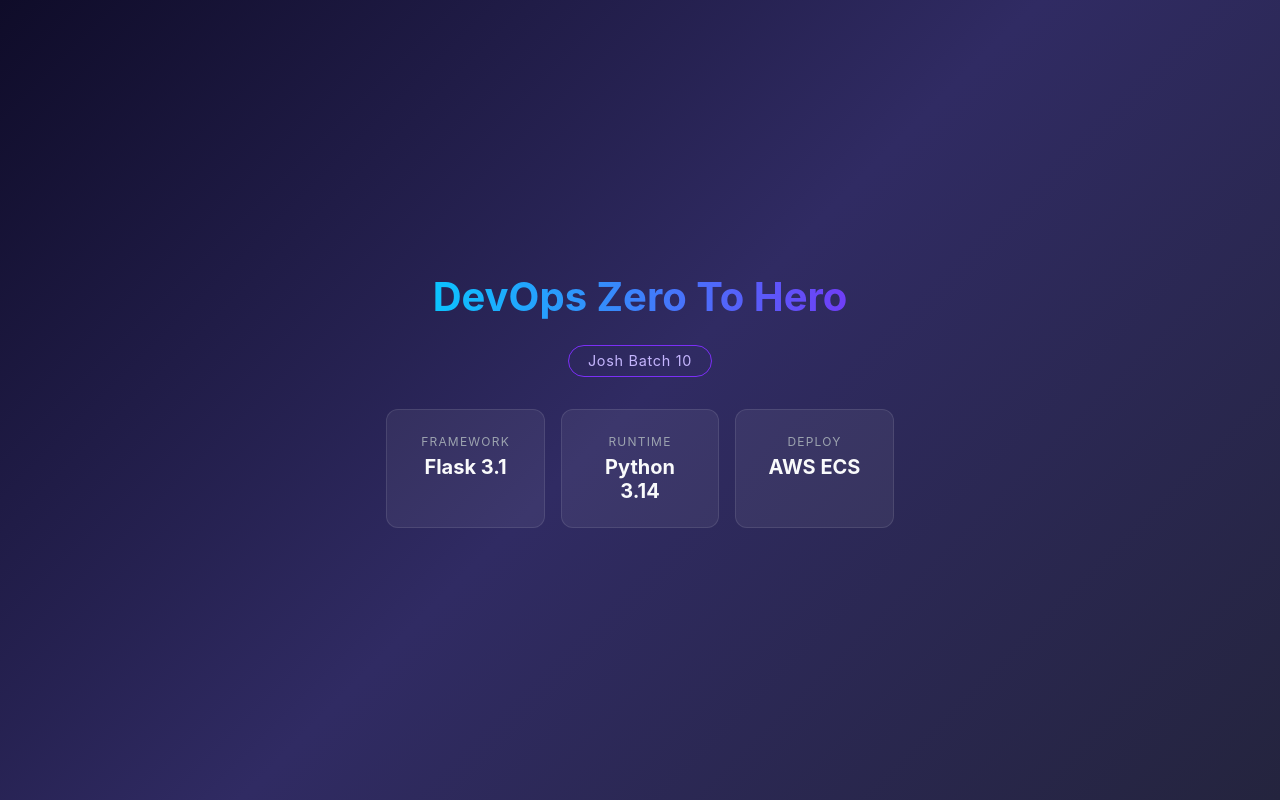
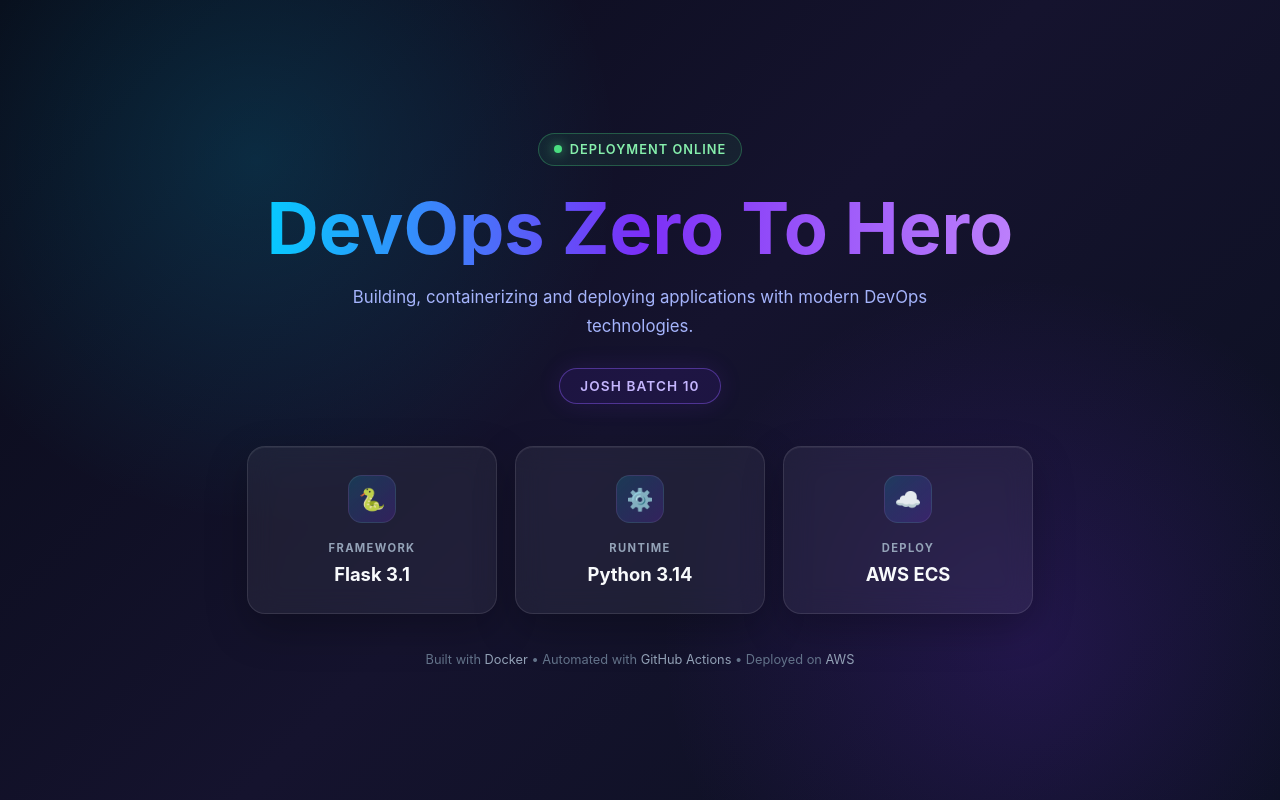
Before and after one commit to Aniruddhakharve/devops-git-practice, a Flask app: page / in a window 1280 px wide. Run offline with Flask 3, Linux system fonts and the light colour scheme.

Commit message:
add new index.html

```diff
--- a/templates/index.html
+++ b/templates/index.html
@@ -4,85 +4,280 @@
     <meta charset="UTF-8">
     <meta name="viewport" content="width=device-width, initial-scale=1.0">
     <title>DevOps Zero To Hero</title>
+
     <style>
-        * { margin: 0; padding: 0; box-sizing: border-box; }
+        * {
+            margin: 0;
+            padding: 0;
+            box-sizing: border-box;
+        }
+
         body {
             min-height: 100vh;
             display: flex;
             align-items: center;
             justify-content: center;
-            background: linear-gradient(135deg, #0f0c29, #302b63, #24243e);
-            font-family: -apple-system, BlinkMacSystemFont, "Segoe UI", Roboto, Helvetica, Arial, sans-serif;
-            color: #e0e0e0;
+            padding: 24px;
+
+            font-family: -apple-system, BlinkMacSystemFont, "Segoe UI",
+                         Roboto, Helvetica, Arial, sans-serif;
+
+            color: #f8fafc;
+
+            background:
+                radial-gradient(circle at 20% 20%, rgba(0, 210, 255, 0.15), transparent 30%),
+                radial-gradient(circle at 80% 80%, rgba(123, 47, 247, 0.18), transparent 30%),
+                linear-gradient(135deg, #080b18, #15132e, #0b1020);
+
+            overflow: hidden;
         }
+
         .container {
+            width: 100%;
+            max-width: 850px;
             text-align: center;
-            padding: 2rem;
-            max-width: 640px;
+            padding: 48px 32px;
         }
+
+        .status {
+            display: inline-flex;
+            align-items: center;
+            gap: 8px;
+
+            padding: 8px 15px;
+            margin-bottom: 24px;
+
+            border: 1px solid rgba(74, 222, 128, 0.3);
+            border-radius: 999px;
+
+            background: rgba(74, 222, 128, 0.08);
+            color: #86efac;
+
+            font-size: 0.8rem;
+            font-weight: 600;
+            letter-spacing: 0.08em;
+            text-transform: uppercase;
+        }
+
+        .status-dot {
+            width: 8px;
+            height: 8px;
+            border-radius: 50%;
+            background: #4ade80;
+            box-shadow: 0 0 12px rgba(74, 222, 128, 0.8);
+        }
+
         h1 {
-            font-size: 2.5rem;
-            margin-bottom: 0.5rem;
-            background: linear-gradient(90deg, #00d2ff, #7b2ff7);
+            font-size: clamp(2.6rem, 7vw, 4.5rem);
+            line-height: 1.05;
+            margin-bottom: 18px;
+
+            background: linear-gradient(
+                90deg,
+                #00d2ff,
+                #7b2ff7,
+                #c084fc
+            );
+
             -webkit-background-clip: text;
             -webkit-text-fill-color: transparent;
+            background-clip: text;
         }
+
+        .subtitle {
+            max-width: 600px;
+            margin: 0 auto 28px;
+
+            color: #a5b4fc;
+            font-size: 1.05rem;
+            line-height: 1.7;
+        }
+
         .badge {
             display: inline-block;
-            margin: 1rem 0 2rem;
-            padding: 0.4rem 1.2rem;
-            border: 1px solid #7b2ff7;
+
+            margin-bottom: 42px;
+            padding: 9px 20px;
+
+            border: 1px solid rgba(139, 92, 246, 0.45);
             border-radius: 999px;
-            font-size: 0.9rem;
+
+            background: rgba(123, 47, 247, 0.1);
             color: #c4b5fd;
-            letter-spacing: 0.05em;
+
+            font-size: 0.85rem;
+            font-weight: 600;
+            letter-spacing: 0.08em;
+            text-transform: uppercase;
+
+            box-shadow: 0 0 25px rgba(123, 47, 247, 0.12);
         }
+
         .cards {
+            display: grid;
+            grid-template-columns: repeat(3, 1fr);
+            gap: 18px;
+        }
+
+        .card {
+            position: relative;
+
+            padding: 28px 22px;
+
+            border: 1px solid rgba(255, 255, 255, 0.1);
+            border-radius: 18px;
+
+            background: rgba(255, 255, 255, 0.055);
+            backdrop-filter: blur(14px);
+            -webkit-backdrop-filter: blur(14px);
+
+            box-shadow:
+                0 15px 40px rgba(0, 0, 0, 0.25),
+                inset 0 1px 0 rgba(255, 255, 255, 0.06);
+
+            transition:
+                transform 0.25s ease,
+                border-color 0.25s ease,
+                background 0.25s ease;
+        }
+
+        .card:hover {
+            transform: translateY(-7px);
+
+            border-color: rgba(139, 92, 246, 0.5);
+            background: rgba(255, 255, 255, 0.085);
+
+            box-shadow:
+                0 20px 45px rgba(0, 0, 0, 0.35),
+                0 0 25px rgba(123, 47, 247, 0.1);
+        }
+
+        .icon {
+            width: 48px;
+            height: 48px;
+
             display: flex;
-            gap: 1rem;
+            align-items: center;
             justify-content: center;
-            flex-wrap: wrap;
+
+            margin: 0 auto 18px;
+
+            border-radius: 14px;
+
+            background: linear-gradient(
+                135deg,
+                rgba(0, 210, 255, 0.15),
+                rgba(123, 47, 247, 0.2)
+            );
+
+            border: 1px solid rgba(255, 255, 255, 0.08);
+
+            font-size: 1.35rem;
         }
-        .card {
-            background: rgba(255, 255, 255, 0.06);
-            border: 1px solid rgba(255, 255, 255, 0.1);
-            border-radius: 12px;
-            padding: 1.5rem 1.8rem;
-            min-width: 150px;
-            flex: 1;
-        }
+
         .card span {
             display: block;
-            font-size: 0.75rem;
+
+            margin-bottom: 8px;
+
+            color: #94a3b8;
+
+            font-size: 0.7rem;
+            font-weight: 700;
+
             text-transform: uppercase;
-            letter-spacing: 0.1em;
-            color: #9ca3af;
-            margin-bottom: 0.4rem;
+            letter-spacing: 0.12em;
         }
+
         .card strong {
-            font-size: 1.25rem;
-            color: #f9fafb;
+            font-size: 1.15rem;
+            color: #f8fafc;
+        }
+
+        .footer {
+            margin-top: 38px;
+
+            color: #64748b;
+            font-size: 0.8rem;
+        }
+
+        .footer span {
+            color: #94a3b8;
+        }
+
+        @media (max-width: 700px) {
+            body {
+                overflow: auto;
+            }
+
+            .container {
+                padding: 35px 15px;
+            }
+
+            .cards {
+                grid-template-columns: 1fr;
+            }
+
+            .card {
+                padding: 24px;
+            }
+
+            .badge {
+                margin-bottom: 30px;
+            }
         }
     </style>
 </head>
+
 <body>
+
     <div class="container">
+
+        <div class="status">
+            <span class="status-dot"></span>
+            Deployment Online
+        </div>
+
         <h1>DevOps Zero To Hero</h1>
-        <div class="badge">Josh Batch 10</div>
+
+        <p class="subtitle">
+            Building, containerizing and deploying applications
+            with modern DevOps technologies.
+        </p>
+
+        <div class="badge">
+            Josh Batch 10
+        </div>
+
         <div class="cards">
+
             <div class="card">
+                <div class="icon">🐍</div>
                 <span>Framework</span>
                 <strong>Flask 3.1</strong>
             </div>
+
             <div class="card">
+                <div class="icon">⚙️</div>
                 <span>Runtime</span>
                 <strong>Python 3.14</strong>
             </div>
+
             <div class="card">
+                <div class="icon">☁️</div>
                 <span>Deploy</span>
                 <strong>AWS ECS</strong>
             </div>
+
         </div>
+
+        <div class="footer">
+            Built with <span>Docker</span> •
+            Automated with <span>GitHub Actions</span> •
+            Deployed on <span>AWS</span>
+        </div>
+
     </div>
+
 </body>
 </html>
```
Also changed, not shown: .github/workflows/deploy-app.yml.
